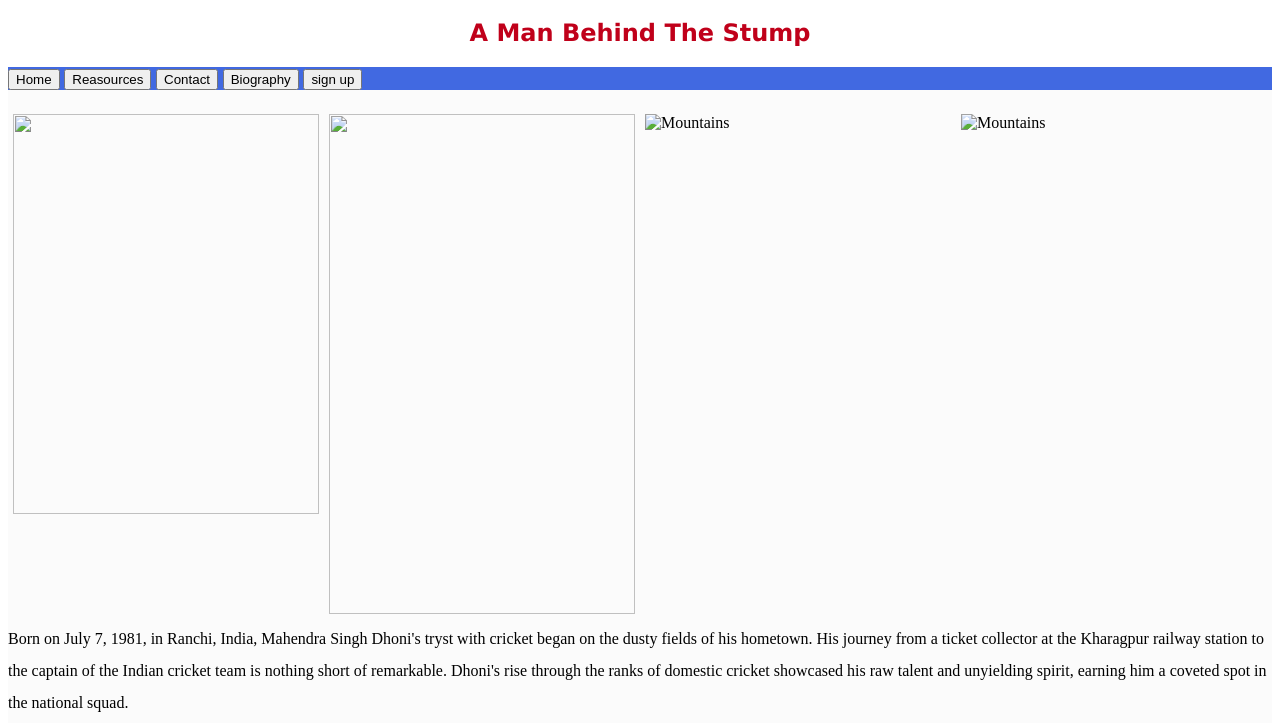
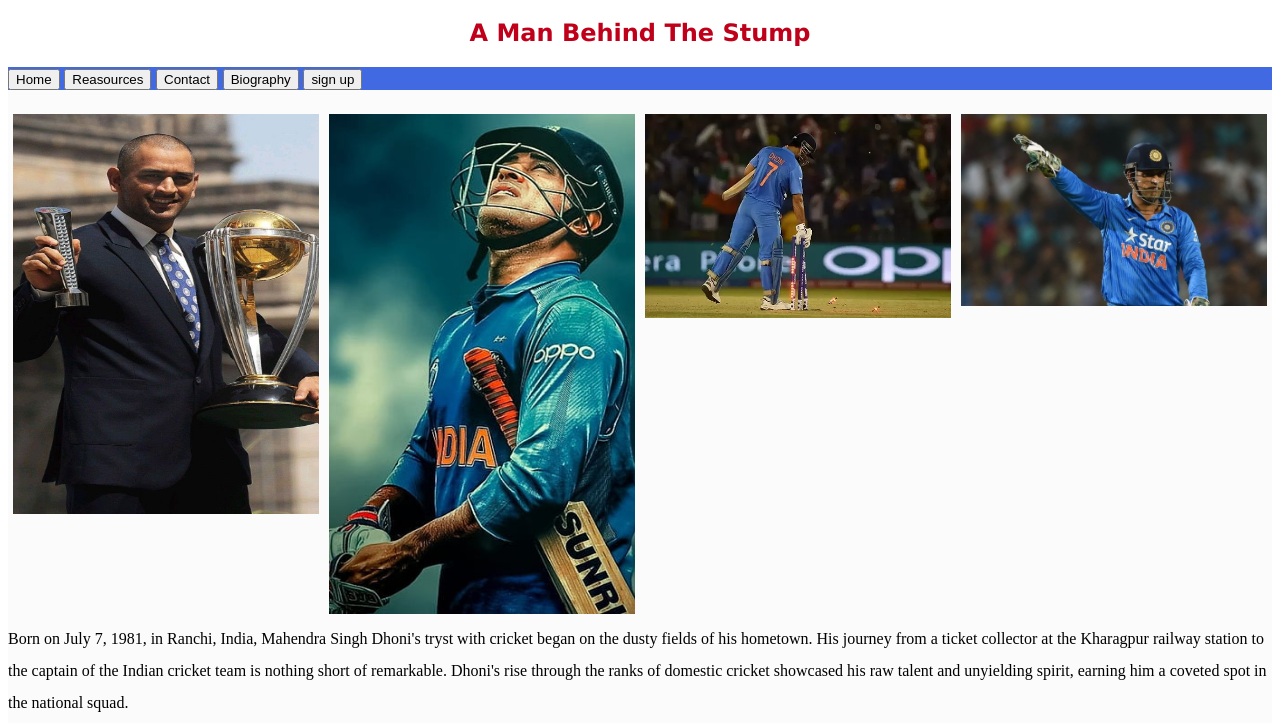
Before and after one commit to nagarjunnilewad/jersey-no-7-, a plain HTML site: page s1.html in a window 1280 px wide. Shown: the part 62-785 px from the top of the page. Drawn offline with Linux system fonts and the light colour scheme.

Commit message:
Update s1.html

```diff
--- a/s1.html
+++ b/s1.html
@@ -86,16 +86,16 @@
     <button><a href="signuppage.html"></a>sign up</button></h3>
     <div class="row">
       <div class="column">
-        <img src="image/image1.jpg" style="width:100%" height="400px" >
+        <img src="image1.jpg" style="width:100%" height="400px" >
       </div>
       <div class="column">
-        <img src="image/image 2.jpg" style="width:100%" height="500px">
+        <img src="image 2.jpg" style="width:100%" height="500px">
       </div>
       <div class="column">
-        <img src="image/image 3.webp" alt="Mountains" style="width:100%">
+        <img src="image 3.webp" alt="Mountains" style="width:100%">
       </div>
       <div class="column">
-        <img src="image/iamge 4.jpg" alt="Mountains" style="width:100%">
+        <img src="iamge 4.jpg" alt="Mountains" style="width:100%">
       </div>
     </div>
     <div class="gap">
```
